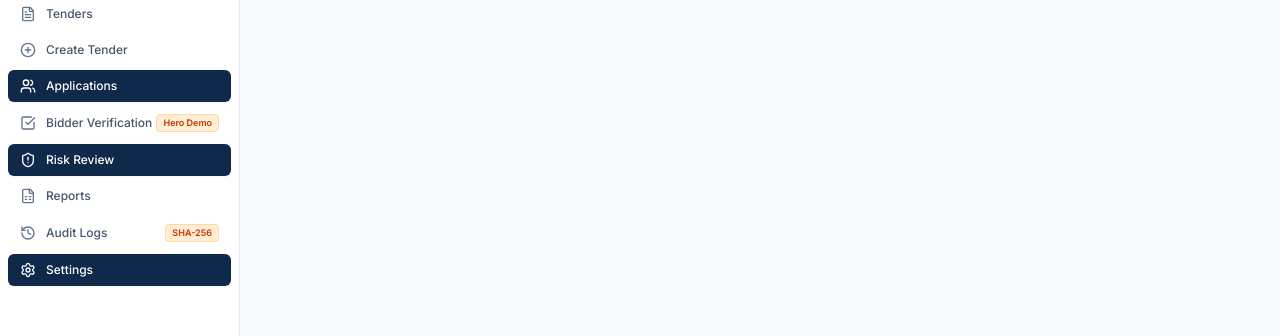
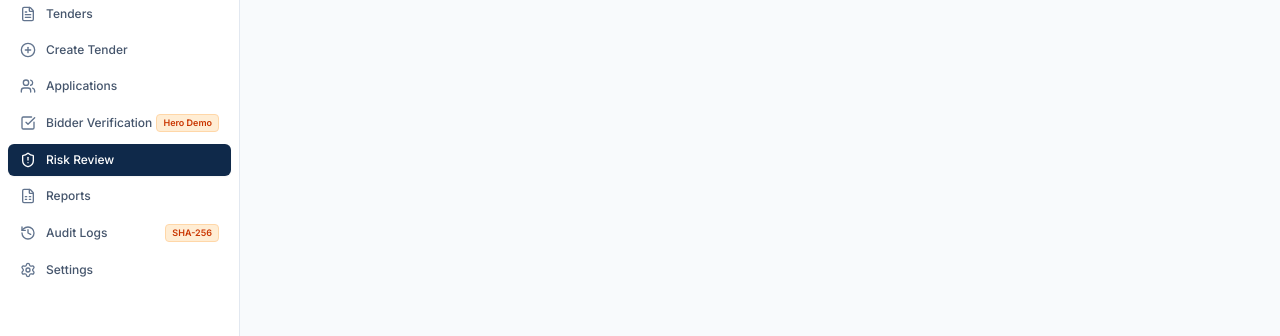
Before and after one commit to mhonishkumar/BharatTender-Shield, a Next.js app in the folder frontend/: page /dashboard in a window 1280 px wide. Shown: the part 154-490 px from the top of the page. Built offline with nearby package versions, Linux system fonts and the light colour scheme; no server answers; sample sign-in values are in the browser's storage.

Commit message:
fix: bidder login redirect and admin sidebar active states

```diff
--- a/frontend/src/components/Sidebar.tsx
+++ b/frontend/src/components/Sidebar.tsx
@@ -2,7 +2,7 @@
 
 import React from "react";
 import Link from "next/link";
-import { usePathname } from "next/navigation";
+import { usePathname, useSearchParams } from "next/navigation";
 import { useAuth } from "@/context/AuthContext";
 import { useSidebar } from "@/context/SidebarContext";
 import {
@@ -35,6 +35,7 @@ interface NavItem {
 
 export const Sidebar: React.FC = () => {
   const pathname = usePathname();
+  const searchParams = useSearchParams();
   const { role, logout } = useAuth();
   const { isOpen, setIsOpen } = useSidebar();
 
@@ -103,8 +104,24 @@ export const Sidebar: React.FC = () => {
         <nav className="space-y-1 px-2">
           {currentNav.map((item) => {
             const Icon = item.icon;
-            const isActive = pathname === item.href || (item.href !== "/dashboard" && pathname.startsWith(item.href.split("?")[0].split("#")[0]));
+            let isActive = false;
+            const [itemPath, itemQuery] = item.href.split("?");
+            const currentTab = searchParams.get("tab");
 
+            if (itemPath === pathname) {
+              if (itemQuery) {
+                const itemTab = new URLSearchParams(itemQuery).get("tab");
+                isActive = currentTab === itemTab;
+              } else if (itemPath === "/admin") {
+                isActive = !currentTab || currentTab === "dashboard";
+              } else if (itemPath === "/dashboard") {
+                isActive = pathname === "/dashboard";
+              } else {
+                isActive = true;
+              }
+            } else if (itemPath !== "/dashboard" && itemPath !== "/admin" && pathname.startsWith(itemPath)) {
+              isActive = true;
+            }
             return (
               <Link
                 key={item.label}
--- a/frontend/src/context/AuthContext.tsx
+++ b/frontend/src/context/AuthContext.tsx
@@ -67,7 +67,7 @@ export const AuthProvider: React.FC<{ children: React.ReactNode }> = ({ children
       if (data.role === "ADMIN") {
         router.push("/admin");
       } else if (data.role === "BIDDER") {
-        router.push("/bidder/dashboard");
+        router.push("/dashboard");
       } else {
         router.push("/dashboard");
       }
```
